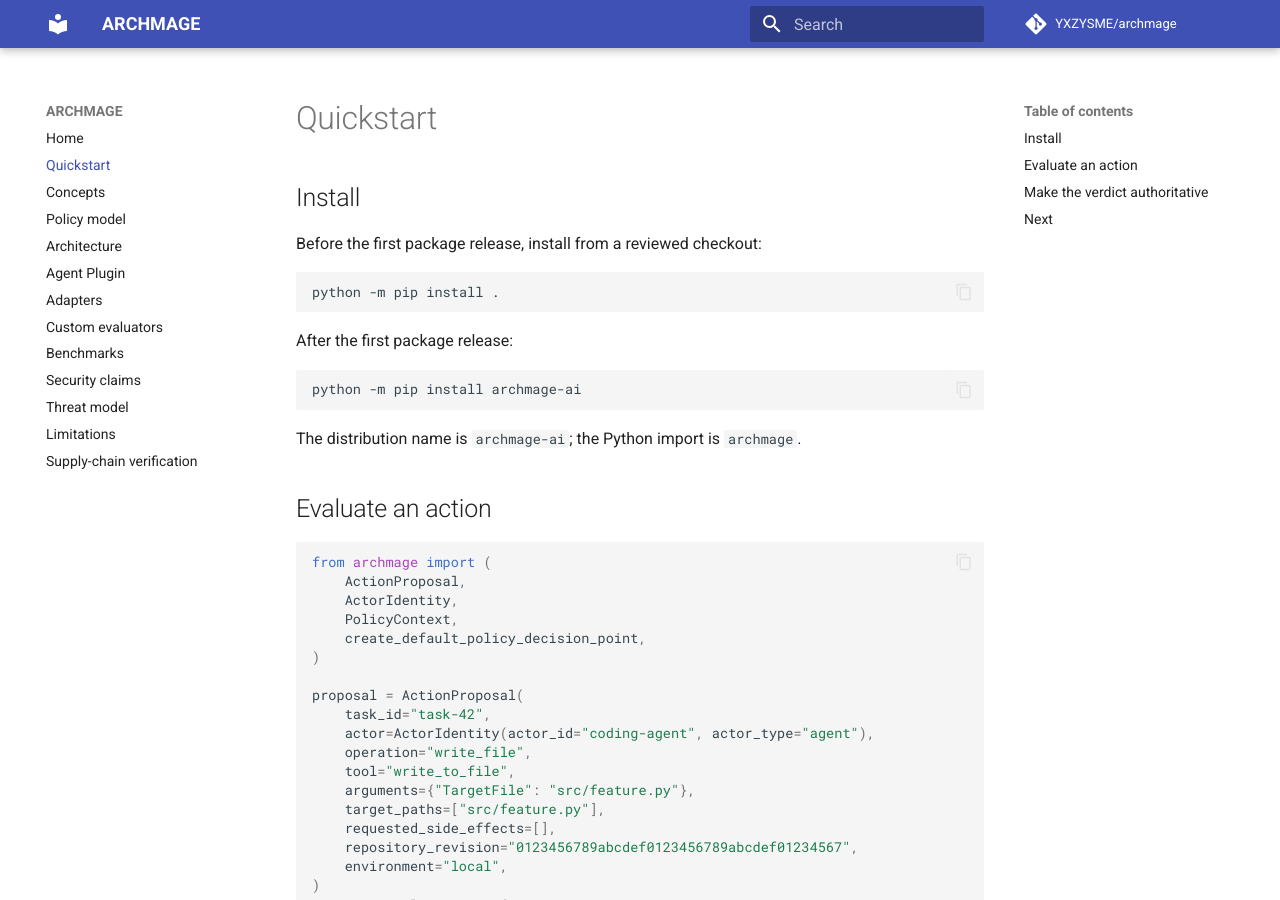
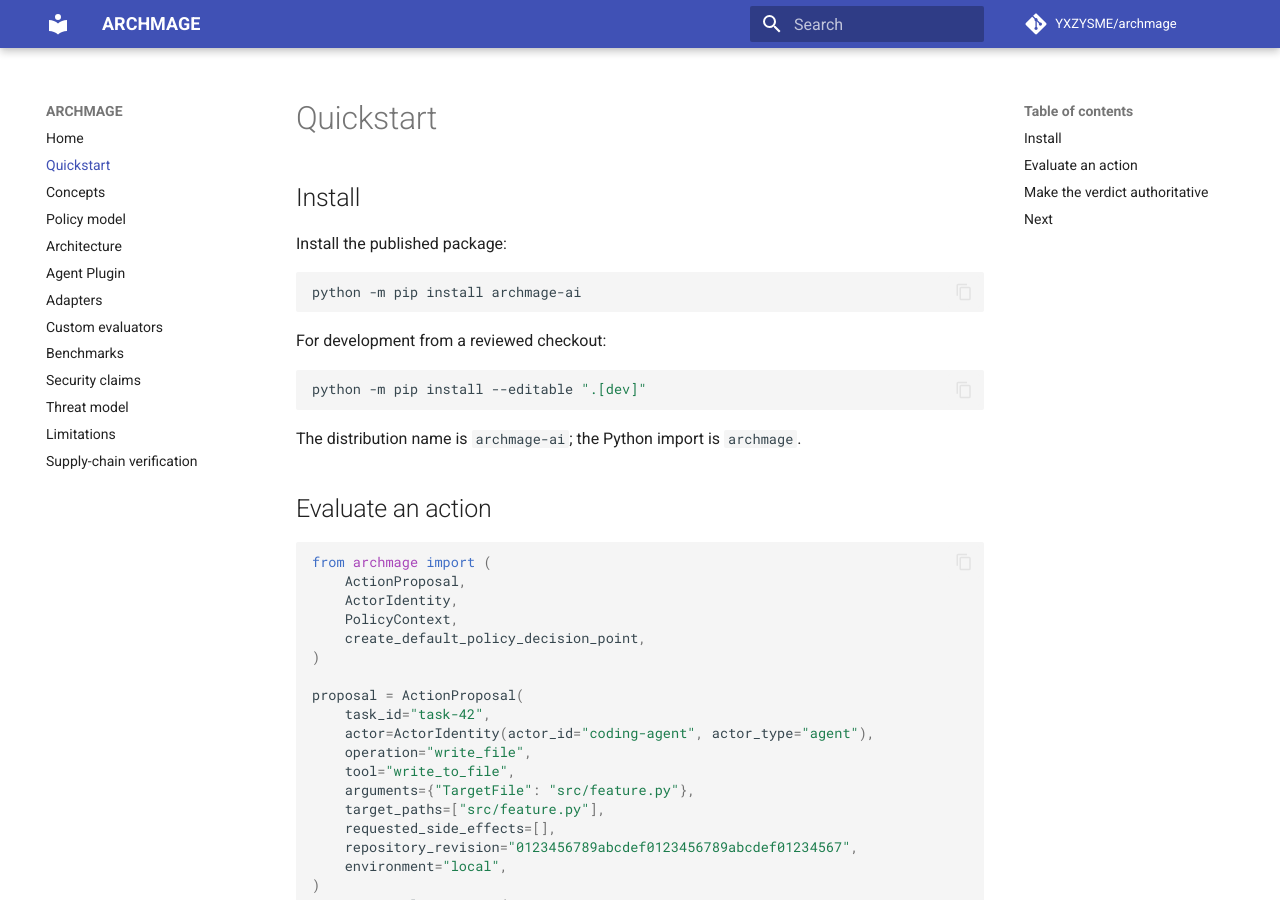
Before and after one commit to YXZYSME/archmage, an MkDocs documentation site: the page built from docs/quickstart.md, in a window 1280 px wide and 900 px high. Built offline with MkDocs 1.6.1 and Material for MkDocs 9.7.7, drawn with Linux system fonts in a browser that asks for light colours; comment, search, counter and statistics services are not loaded.

Commit message:
docs: prepare v2.0.0 release record
Cut the versioned changelog and align installation and security documentation with the first package publication.

Engineered-By: YXZYS <yxzys@proton.me>
Signed-off-by: YXZYSME <215337890+YXZYSME@users.noreply.github.com>

````diff
--- a/docs/quickstart.md
+++ b/docs/quickstart.md
@@ -5,16 +5,16 @@
 
 ## Install
 
-Before the first package release, install from a reviewed checkout:
-
-```bash
-python -m pip install .
-```
-
-After the first package release:
+Install the published package:
 
 ```bash
 python -m pip install archmage-ai
+```
+
+For development from a reviewed checkout:
+
+```bash
+python -m pip install --editable ".[dev]"
 ```
 
 The distribution name is `archmage-ai`; the Python import is `archmage`.
````
Also changed, not shown: CHANGELOG.md (+7 -0 lines), README.md (+11 -11 lines), SECURITY.md (+2 -3 lines).
